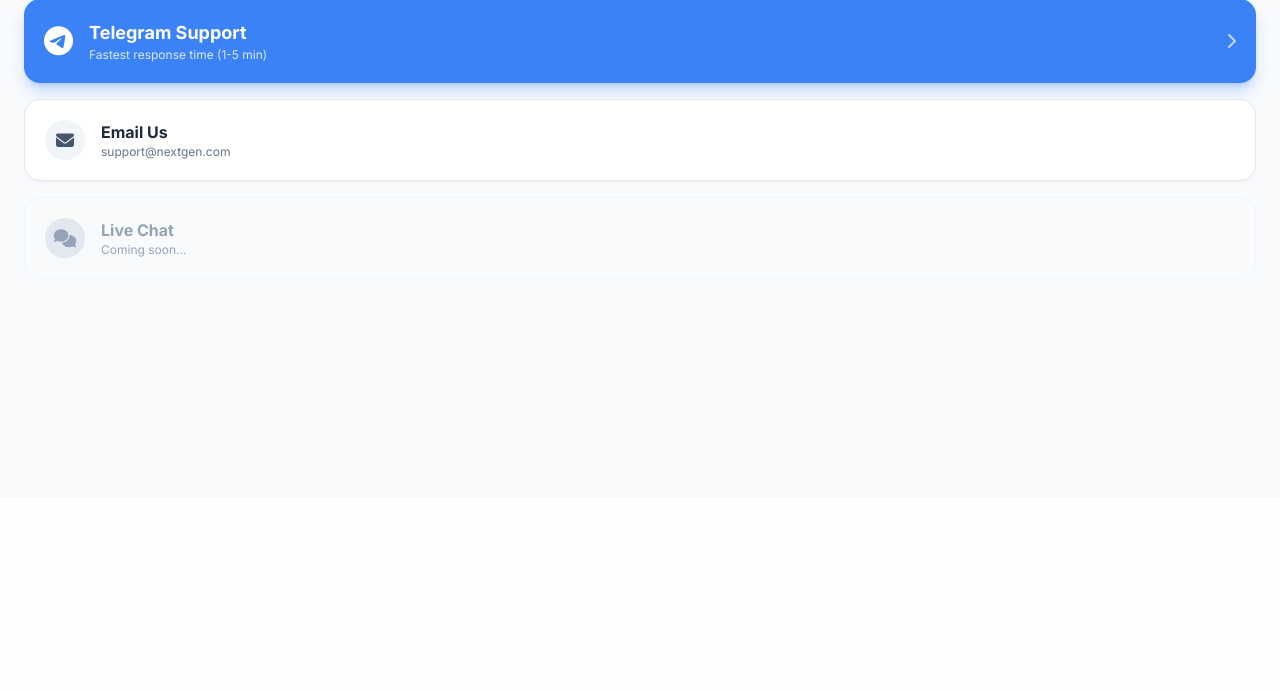
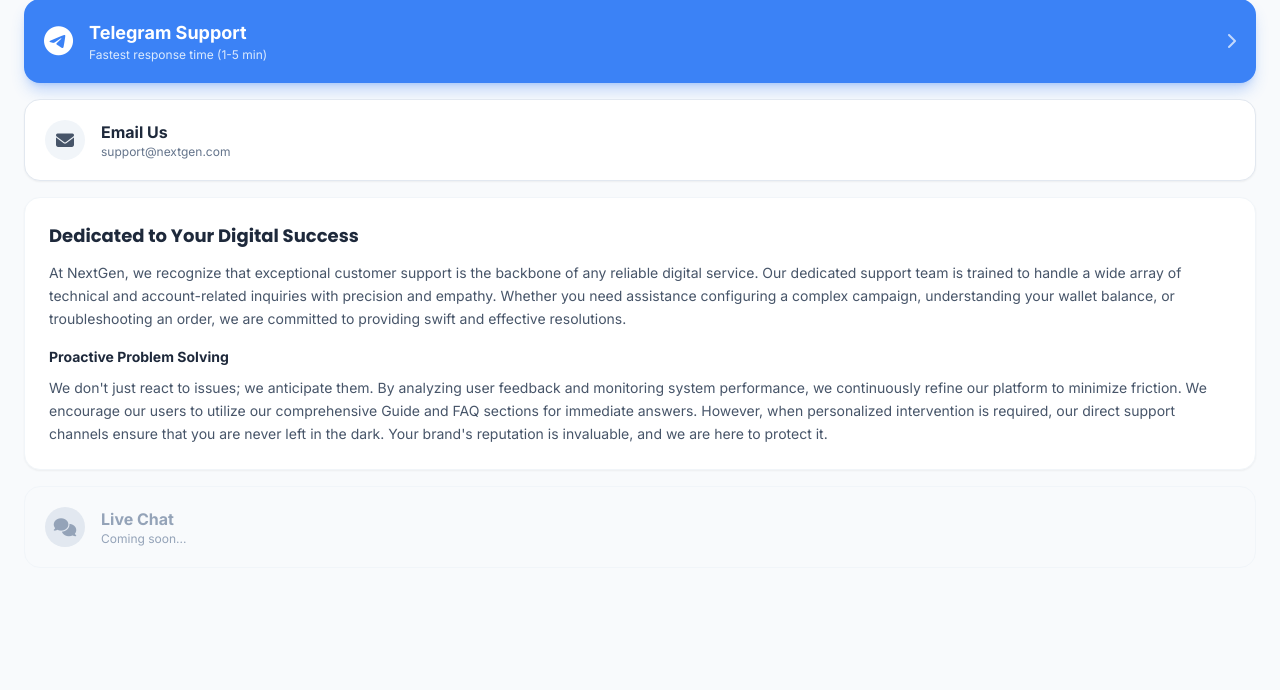
Before and after one commit to jahidul9957/extragrowth, a Django app: page /support/ in a window 1280 px wide. Shown: the part 302-992 px from the top of the page. Before the commit the page ends 581 px from the top, so only its background shows below. Run offline with Django 4.2, Linux system fonts and the light colour scheme; some libraries are stand-ins or nearby versions.

Commit message:
Update support.html

```diff
--- a/core/templates/core/support.html
+++ b/core/templates/core/support.html
@@ -46,6 +46,13 @@
                     </div>
                 </div>
             </a>
+                    <div class="mt-10 bg-white p-6 rounded-2xl shadow-sm border border-slate-100 text-slate-600 text-sm leading-relaxed">
+            <h3 class="text-lg font-poppins font-bold text-slate-800 mb-3">Dedicated to Your Digital Success</h3>
+            <p class="mb-4">At NextGen, we recognize that exceptional customer support is the backbone of any reliable digital service. Our dedicated support team is trained to handle a wide array of technical and account-related inquiries with precision and empathy. Whether you need assistance configuring a complex campaign, understanding your wallet balance, or troubleshooting an order, we are committed to providing swift and effective resolutions.</p>
+
+            <h3 class="text-md font-bold text-slate-800 mb-2">Proactive Problem Solving</h3>
+            <p>We don't just react to issues; we anticipate them. By analyzing user feedback and monitoring system performance, we continuously refine our platform to minimize friction. We encourage our users to utilize our comprehensive Guide and FAQ sections for immediate answers. However, when personalized intervention is required, our direct support channels ensure that you are never left in the dark. Your brand's reputation is invaluable, and we are here to protect it.</p>
+                    </div>
 
             <div class="block w-full bg-slate-50 text-slate-400 p-5 rounded-2xl border border-slate-100 flex items-center justify-between cursor-not-allowed">
                 <div class="flex items-center gap-4">
```
